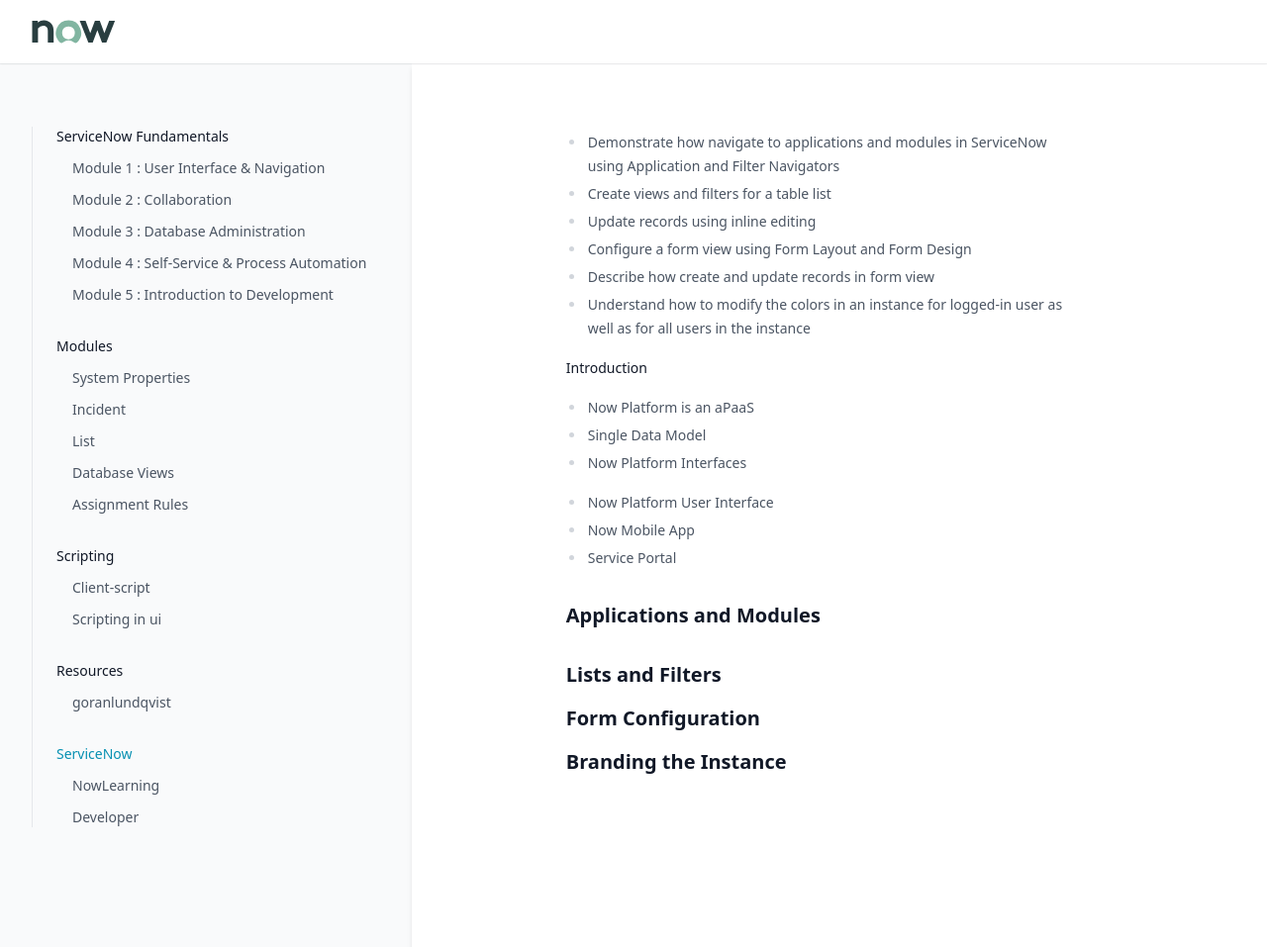
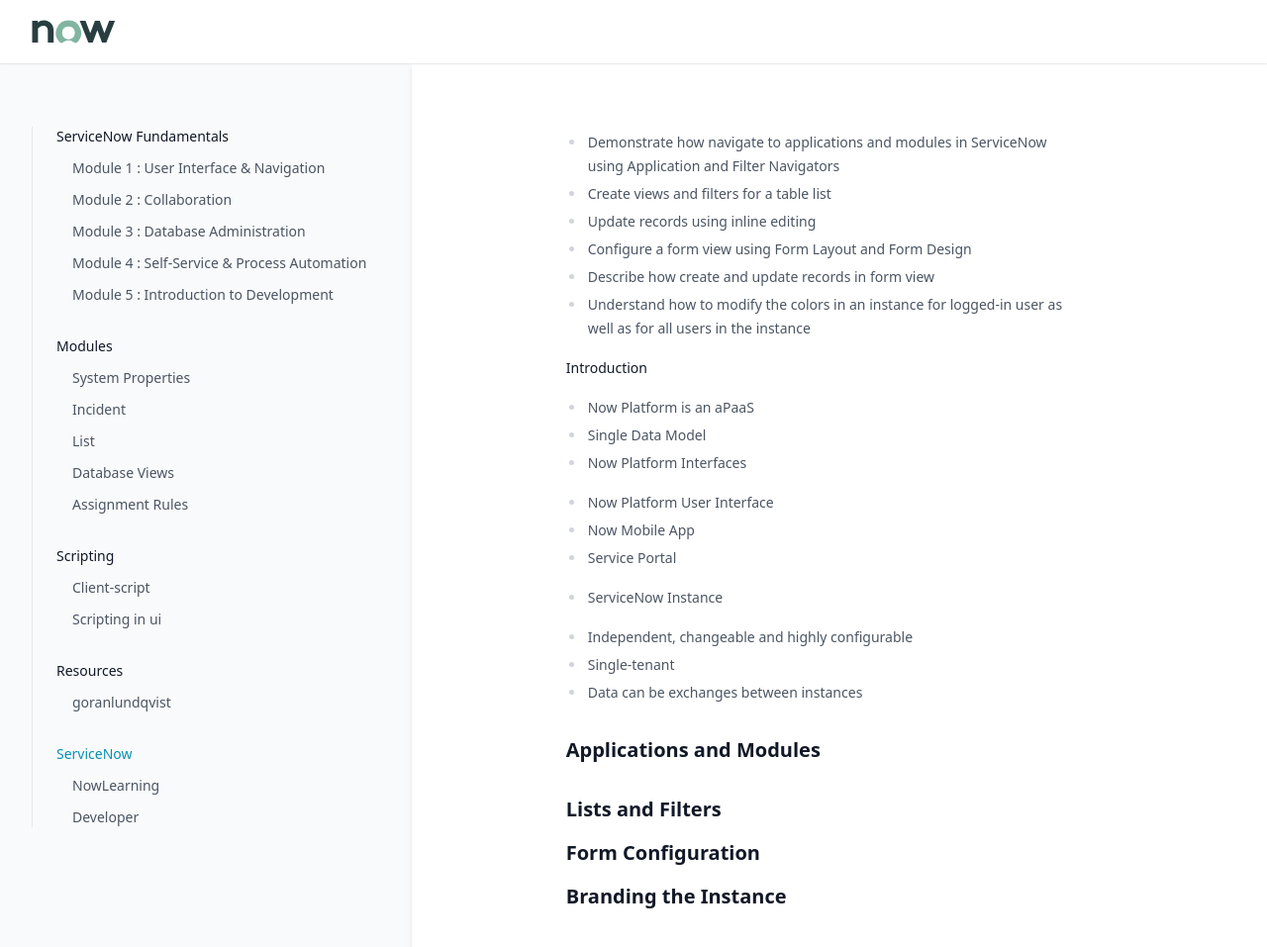
Before and after one commit to greglejeune/ebook, a Jekyll site: the page built from _servicenow/2021-11-01-snf-module1.md, in a window 1280 px wide and 1000 px high. Shown: the top 957 px of the window at 99% size. Built offline with Jekyll 4.4.1, drawn with Linux system fonts in a browser that asks for light colours.

Commit message:
Update 2021-11-01-snf-module1.md

```diff
--- a/_servicenow/2021-11-01-snf-module1.md
+++ b/_servicenow/2021-11-01-snf-module1.md
@@ -24,6 +24,12 @@ category: snf
     <li>Now Mobile App</li>
     <li>Service Portal</li>
   </ul>
+  <li>ServiceNow Instance</li>
+  <ul>
+    <li>Independent, changeable and highly configurable</li>
+    <li>Single-tenant</li>
+    <li>Data can be exchanges between instances</li>
+  </ul>
 </ul>
 
 <h2>Applications and Modules</h2>
```
